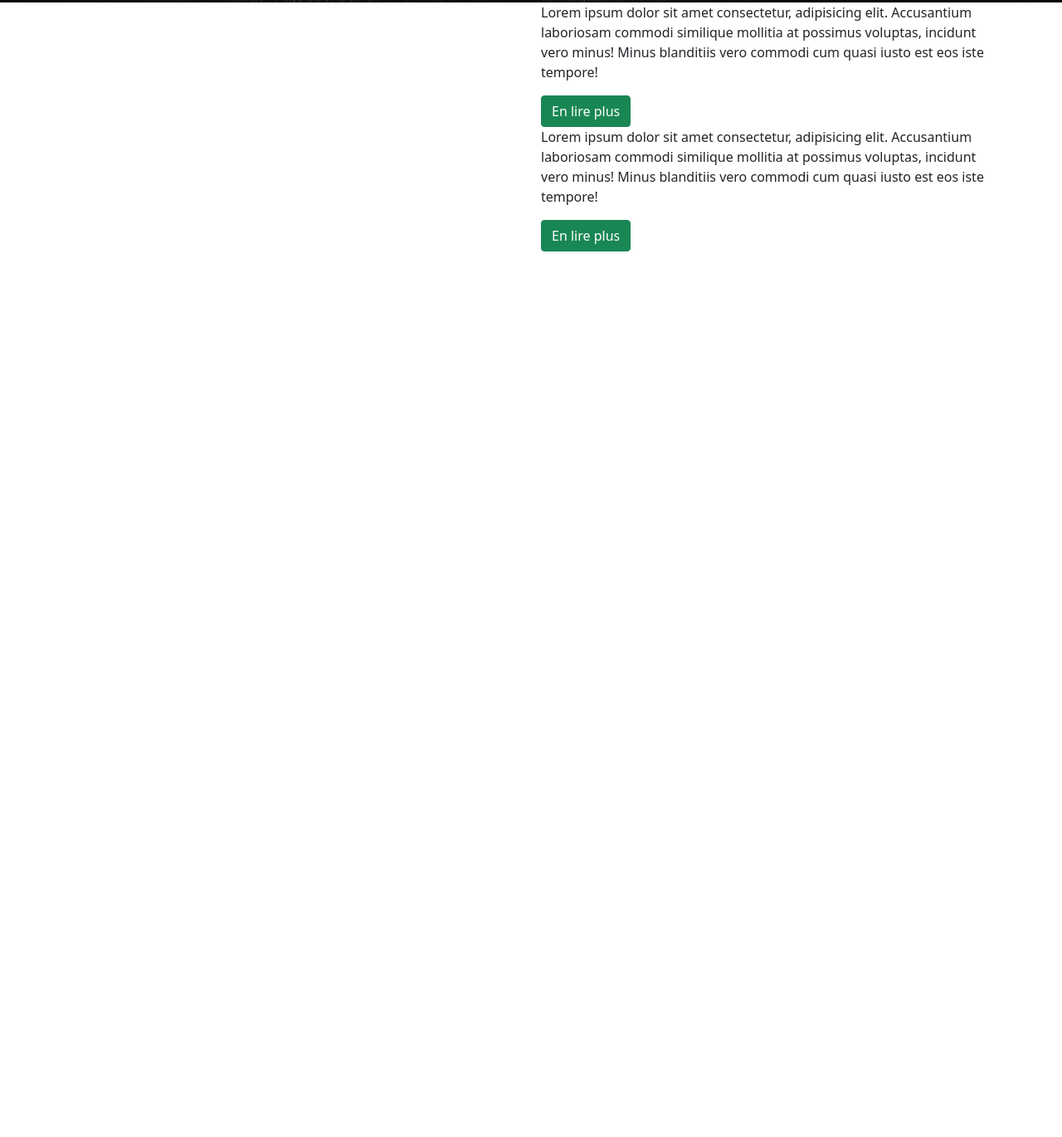
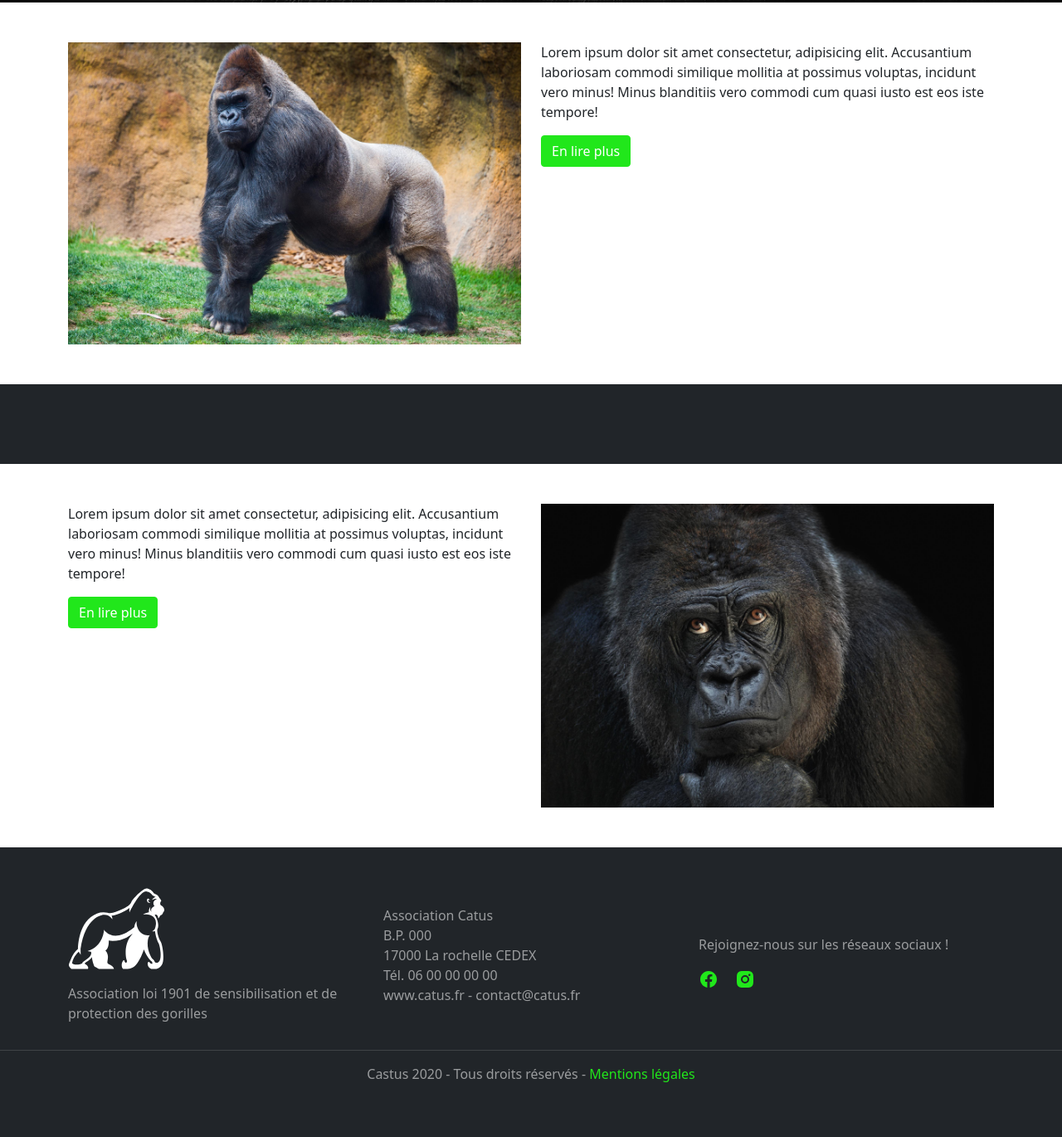
Before and after one commit to CaptainAG/Alan_Gerbert_eval_html_css, a plain HTML site: page Index.html in a window 1280 px wide. Shown: the part 597-1967 px from the top of the page at 83% size. Before the commit the page ends 900 px from the top, so only its background shows below. Drawn offline with nearby package versions, Linux system fonts and the light colour scheme; a web font is replaced by a local one.

Commit message:
add footer

```diff
--- a/Index.html
+++ b/Index.html
@@ -46,36 +46,72 @@
     </div>
 
     <main>
-        <div class="container-xl" >
-            <section class="association" id="association">
+        <section class="association my-3 my-md-4 my-xl-5" id="association">
+            <div class="container-xl" >
                 <div class="row">
                     <div class="col-12 col-md-6">
-                        <img src="" alt="">
+                        <img src="/img/img-gorille-3.jpg" alt="">
                     </div>
                     <div class="col-12 col-md-6">
                         <p>Lorem ipsum dolor sit amet consectetur, adipisicing elit. Accusantium laboriosam commodi similique mollitia at possimus voluptas, incidunt vero minus! Minus blanditiis vero commodi cum quasi iusto est eos iste tempore!</p>
                         <button class="btn btn-success"> En lire plus </button>
                     </div>
                 </div>
-            </section>
-            <section class="grid_photo" id="gorilles">
+            </div>
+        </section>
 
-            </section>
-            <section class="actions" id="actions">
+        <section class="grid_photo py-3 py-md-4 py-xl-5 bg-dark" id="gorilles">
+
+
+        </section>
+
+        <section class="actions my-3 my-md-4 my-xl-5" id="actions">
+            <div class="container-xl" >
                 <div class="row">
-                    <div class="col-12 col-md-6">
-                        <img src="" alt="">
-                    </div>
                     <div class="col-12 col-md-6">
                         <p>Lorem ipsum dolor sit amet consectetur, adipisicing elit. Accusantium laboriosam commodi similique mollitia at possimus voluptas, incidunt vero minus! Minus blanditiis vero commodi cum quasi iusto est eos iste tempore!</p>
                         <button class="btn btn-success"> En lire plus </button>
                     </div>
+                    <div class="col-12 col-md-6">
+                        <img src="/img/img-gorille-1.jpg" alt="">
+                    </div>
                 </div>
-            </section>
+            </div>
+        </section>
 
+    </main>
+    <footer class="py-3 py-md-4 py-xl-5">
+        <div class="container-xl">
+            <div class="row align-items-md-center text-center text-md-start">
+                <div class="col-md-4" >
+                    <div class="lois_1901">
+                        <img src="/img/logo-nav-white.svg" alt="">
+                        <p> Association loi 1901 de sensibilisation et de protection des gorilles</p>
+                    </div>
+                </div>
+                <hr class="d-md-none">
+                <div class="col-md-4">
+                    <div class="adresse">
+                        <p> Association Catus
+                            <br>B.P. 000
+                            <br>17000 La rochelle CEDEX
+                            <br>Tél. 06 00 00 00 00
+                            <br>www.catus.fr - contact@catus.fr
+                        </p>
+                    </div>
+                </div>
+                <hr class="d-md-none">
+                <div class="col-md-4">
+                    <div class="rs">
+                        <p> Rejoignez-nous sur les réseaux sociaux !</p>
+                        <a href=""><svg xmlns="http://www.w3.org/2000/svg" viewBox="0 0 24 24" width="24" height="24"><path fill="none" d="M0 0h24v24H0z"/><path d="M12 2C6.477 2 2 6.477 2 12c0 4.991 3.657 9.128 8.438 9.879V14.89h-2.54V12h2.54V9.797c0-2.506 1.492-3.89 3.777-3.89 1.094 0 2.238.195 2.238.195v2.46h-1.26c-1.243 0-1.63.771-1.63 1.562V12h2.773l-.443 2.89h-2.33v6.989C18.343 21.129 22 16.99 22 12c0-5.523-4.477-10-10-10z" fill="rgba(33,231,27,1)"/></svg> </a>
+                        <a href=""><svg xmlns="http://www.w3.org/2000/svg" viewBox="0 0 24 24" width="24" height="24"><path fill="none" d="M0 0h24v24H0z"/><path d="M12 2c2.717 0 3.056.01 4.122.06 1.065.05 1.79.217 2.428.465.66.254 1.216.598 1.772 1.153a4.908 4.908 0 0 1 1.153 1.772c.247.637.415 1.363.465 2.428.047 1.066.06 1.405.06 4.122 0 2.717-.01 3.056-.06 4.122-.05 1.065-.218 1.79-.465 2.428a4.883 4.883 0 0 1-1.153 1.772 4.915 4.915 0 0 1-1.772 1.153c-.637.247-1.363.415-2.428.465-1.066.047-1.405.06-4.122.06-2.717 0-3.056-.01-4.122-.06-1.065-.05-1.79-.218-2.428-.465a4.89 4.89 0 0 1-1.772-1.153 4.904 4.904 0 0 1-1.153-1.772c-.248-.637-.415-1.363-.465-2.428C2.013 15.056 2 14.717 2 12c0-2.717.01-3.056.06-4.122.05-1.066.217-1.79.465-2.428a4.88 4.88 0 0 1 1.153-1.772A4.897 4.897 0 0 1 5.45 2.525c.638-.248 1.362-.415 2.428-.465C8.944 2.013 9.283 2 12 2zm0 5a5 5 0 1 0 0 10 5 5 0 0 0 0-10zm6.5-.25a1.25 1.25 0 0 0-2.5 0 1.25 1.25 0 0 0 2.5 0zM12 9a3 3 0 1 1 0 6 3 3 0 0 1 0-6z" fill="rgba(33,231,27,1)"/></svg> </a>
+                    </div>
+                </div>
+            </div>
         </div>
-    </main>
-    <footer>
+        <hr>
+        <p class="mention_legal"> Castus 2020 - Tous droits réservés - <a href="#">Mentions légales </a></p>
 
     </footer>
 
--- a/style.css
+++ b/style.css
@@ -62,3 +62,58 @@
     text-align: center;
     font-family: 'Vioda libre';
 }
+
+/* Page 1 section association */
+
+.association{
+    margin-top: 5rem;
+}
+
+.association img {
+    width: 100%;
+}
+
+.btn-success{
+    background: #21E71B;
+    border-color: #21E71B;
+}
+
+/* Page 1 section grid_photo */
+
+
+/* Page 1 section actions */
+.actions button{
+    margin-bottom: 2rem;
+}
+.actions img{
+    width: 100%;
+}
+
+/* footer */
+footer{
+    background: #212529;
+    color:  rgba(255,255,255,.55);
+    margin-top: 2rem;
+}
+
+.lois_1901 img{
+    height: 100px;
+    margin-bottom: 1rem;
+}
+
+.rs a {
+    text-decoration: none;
+}
+.rs a svg{
+    margin-right: 1rem;
+}
+
+
+footer .mention_legal{
+    text-align: center;
+}
+
+footer .mention_legal a{
+    text-decoration: none;
+    color: #21E71B;
+}
```
